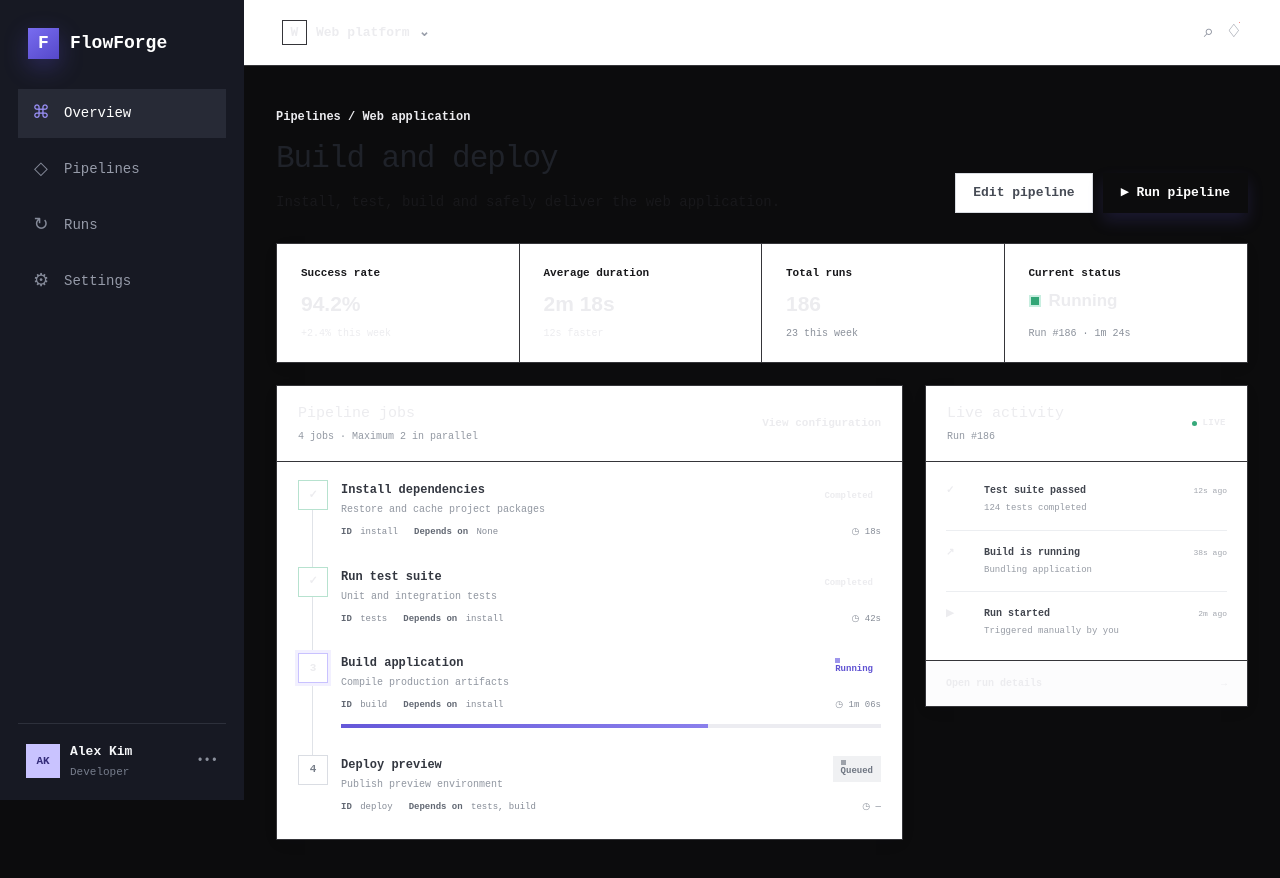
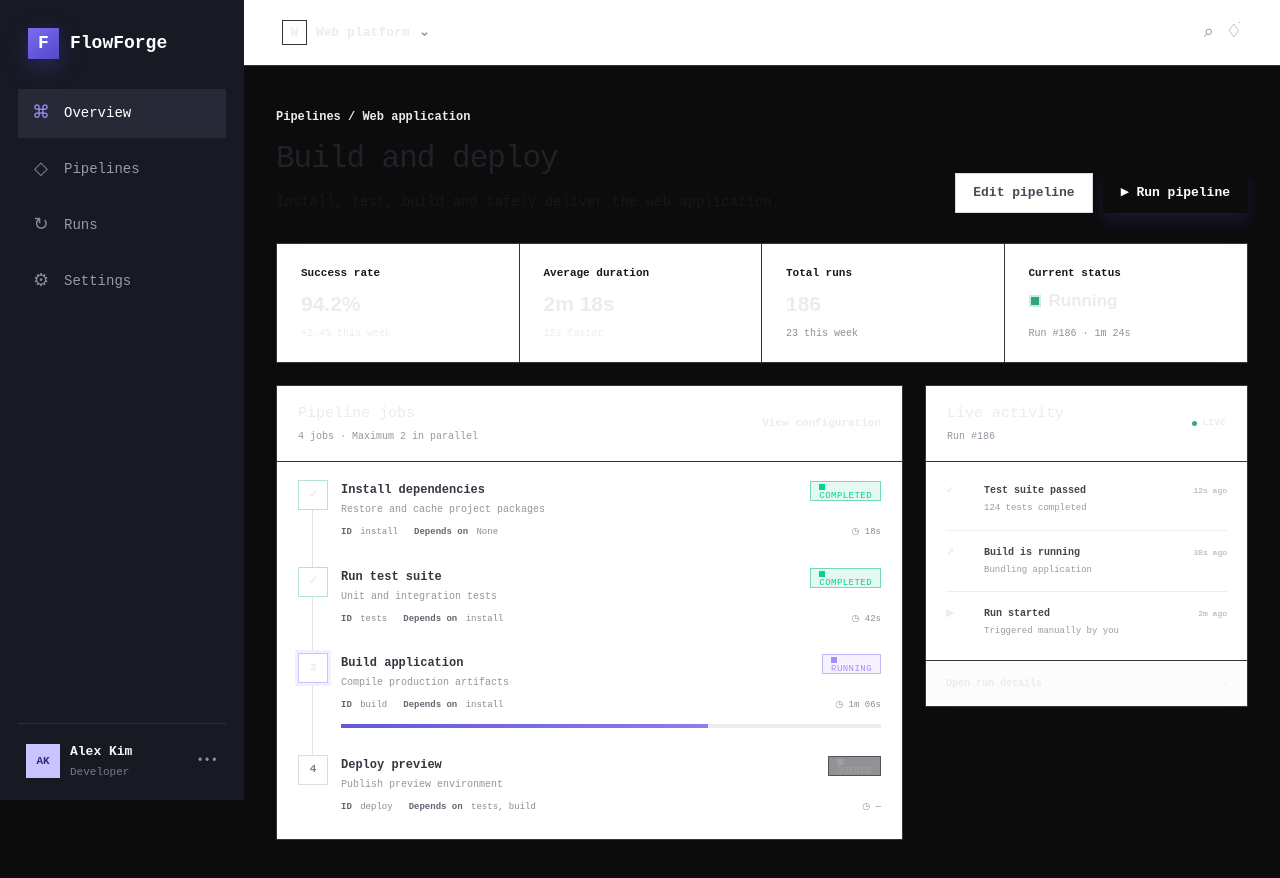
Before and after one commit to FeraFeraKA/FlowForge, a React (Vite) app in the folder frontend/: page / in a window 1280 px wide. Shown: the top 878 px of the page. Built offline with nearby package versions, Linux system fonts and the light colour scheme.

Commit message:
feat(frontend): add terminal application shell

```diff
--- /dev/null
+++ b/frontend/src/components/AppShell.tsx
@@ -0,0 +1,67 @@
+import { Activity, Code2, Plus, SquareTerminal, Workflow } from 'lucide-react'
+import { NavLink, Outlet } from 'react-router'
+import { Button } from '@/components/ui/button'
+import { cn } from '@/lib/utils'
+
+const links = [
+  { to: '/', label: 'Pipelines', icon: Workflow, end: true },
+  { to: '/pipelines/new', label: 'New pipeline', icon: Plus },
+]
+
+export function AppShell() {
+  return (
+    <div className="min-h-screen bg-background">
+      <aside className="fixed inset-y-0 left-0 z-30 hidden w-64 border-r bg-[#0a0a0b] md:flex md:flex-col">
+        <NavLink to="/" className="flex h-16 items-center gap-3 border-b px-6 text-sm font-semibold">
+          <span className="grid size-7 place-items-center bg-primary text-primary-foreground">
+            <SquareTerminal className="size-4" />
+          </span>
+          FLOWFORGE
+        </NavLink>
+        <div className="px-3 py-5">
+          <p className="mb-3 px-3 text-[10px] tracking-[0.18em] text-muted-foreground">WORKSPACE / LOCAL</p>
+          <nav className="space-y-1">
+            {links.map(({ to, label, icon: Icon, end }) => (
+              <NavLink
+                key={to}
+                to={to}
+                end={end}
+                className={({ isActive }) => cn(
+                  'flex h-9 items-center gap-3 border border-transparent px-3 text-xs text-muted-foreground transition-colors',
+                  isActive && 'border-border bg-accent text-accent-foreground',
+                  !isActive && 'hover:border-border hover:text-foreground',
+                )}
+              >
+                <Icon className="size-3.5" />{label}
+              </NavLink>
+            ))}
+          </nav>
+        </div>
+        <div className="mt-auto border-t p-4 text-[10px] text-muted-foreground">
+          <div className="mb-2 flex items-center gap-2 text-emerald-400">
+            <Activity className="size-3" /> BACKEND CONNECTED
+          </div>
+          <span>ENV / DEVELOPMENT</span>
+        </div>
+      </aside>
+
+      <div className="md:pl-64">
+        <header className="sticky top-0 z-20 flex h-16 items-center justify-between border-b bg-background/95 px-4 backdrop-blur md:px-8">
+          <NavLink to="/" className="flex items-center gap-2 text-xs md:hidden">
+            <SquareTerminal className="size-4 text-primary" /> FLOWFORGE
+          </NavLink>
+          <div className="hidden items-center gap-2 text-[10px] text-muted-foreground md:flex">
+            <span className="text-emerald-400">●</span> SYSTEM OPERATIONAL
+          </div>
+          <div className="flex items-center gap-2">
+            <Button asChild variant="ghost" size="icon-sm">
+              <a href="https://github.com" aria-label="GitHub"><Code2 /></a>
+            </Button>
+            <Button asChild size="sm"><NavLink to="/pipelines/new"><Plus /> CREATE</NavLink></Button>
+          </div>
+        </header>
+        <main className="dev-grid min-h-[calc(100vh-4rem)]"><Outlet /></main>
+      </div>
+    </div>
+  )
+}
--- /dev/null
+++ b/frontend/src/components/Metric.tsx
@@ -0,0 +1,3 @@
+export function Metric({ label, value }: { label: string; value: React.ReactNode }) {
+  return <div className="border bg-card/70 p-4"><p className="text-[9px] tracking-wider text-muted-foreground">{label}</p><div className="mt-3 text-sm text-foreground">{value}</div></div>
+}
--- a/frontend/src/components/StatusBadge.tsx
+++ b/frontend/src/components/StatusBadge.tsx
@@ -1,18 +1,22 @@
-import type { JobStatus } from '../model'
+import { Badge } from '@/components/ui/badge'
+import { cn } from '@/lib/utils'
 
-const labels: Record<JobStatus, string> = {
-  completed: 'Completed',
-  running: 'Running',
-  queued: 'Queued',
-  retrying: 'Retrying',
-  blocked: 'Blocked',
+const tones: Record<string, string> = {
+  completed: 'border-emerald-500/50 bg-emerald-500/10 text-emerald-400',
+  running: 'border-primary/60 bg-primary/10 text-primary',
+  queued: 'border-zinc-600 bg-zinc-800/50 text-zinc-400',
+  pending: 'border-zinc-600 bg-zinc-800/50 text-zinc-400',
+  retrying: 'border-amber-500/50 bg-amber-500/10 text-amber-400',
+  failed: 'border-rose-500/50 bg-rose-500/10 text-rose-400',
+  blocked: 'border-orange-500/50 bg-orange-500/10 text-orange-400',
+  cancelled: 'border-zinc-500 bg-zinc-800 text-zinc-400',
 }
 
-export function StatusBadge({ status }: { status: JobStatus }) {
+export function StatusBadge({ status, pulse = false }: { status: string; pulse?: boolean }) {
   return (
-    <span className={`status status--${status}`}>
-      <span className="status__dot" />
-      {labels[status]}
-    </span>
+    <Badge variant="outline" className={cn('gap-1.5 px-2 py-0.5 text-[9px] uppercase tracking-wider', tones[status])}>
+      <span className={cn('size-1.5 bg-current', pulse && 'animate-pulse')} />
+      {status}
+    </Badge>
   )
 }
--- /dev/null
+++ b/frontend/src/lib/format.ts
@@ -0,0 +1,14 @@
+export function formatDate(value: string | null | undefined) {
+  if (!value) return '—'
+  return new Intl.DateTimeFormat('en', {
+    month: 'short', day: '2-digit', hour: '2-digit', minute: '2-digit',
+  }).format(new Date(value))
+}
+
+export function formatDuration(start: string | null, end: string | null) {
+  if (!start) return '—'
+  const milliseconds = new Date(end ?? Date.now()).getTime() - new Date(start).getTime()
+  const seconds = Math.max(0, Math.round(milliseconds / 1000))
+  if (seconds < 60) return `${seconds}s`
+  return `${Math.floor(seconds / 60)}m ${seconds % 60}s`
+}
```
